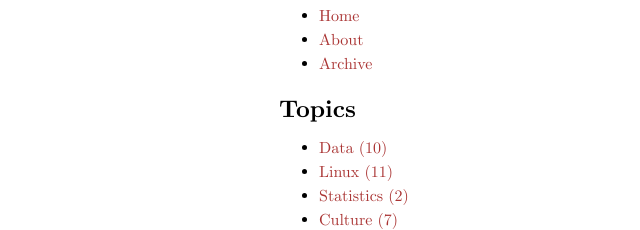
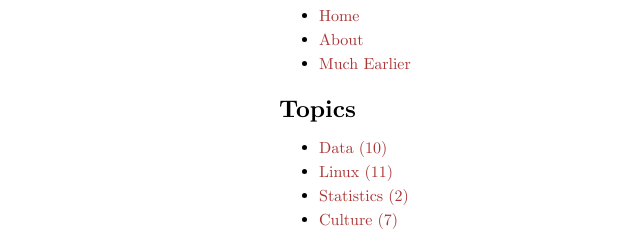
Before and after one commit to czep/czep.net-gatsby, a Gatsby site: page /about/ in a window 1280 px wide. Shown: the part 234-464 px from the top of the page, 640-1280 px from the left. Built offline with nearby package versions, Linux system fonts and the light colour scheme; Gatsby itself is replaced by a stand-in of ours.

Commit message:
small fixes

```diff
--- a/src/components/sidebar.js
+++ b/src/components/sidebar.js
@@ -45,7 +45,7 @@ const Sidebar = (props) => {
           <ul>
             <li><a href="/">Home</a></li>
             <li><a href="/about/">About</a></li>
-            <li><a href="/old_index.html">Archive</a></li>
+            <li><a href="/degauss.html">Much Earlier</a></li>
           </ul>
       </div>
       <div id="topic_list">
```
Also changed, not shown: static/html_skool/index.html (renamed from static/index.html), static/html_skool/matrix_5_000.html (renamed from static/matrix_5_000.html), static/html_skool/matrix_5_fff.html (renamed from static/matrix_5_fff.html).
